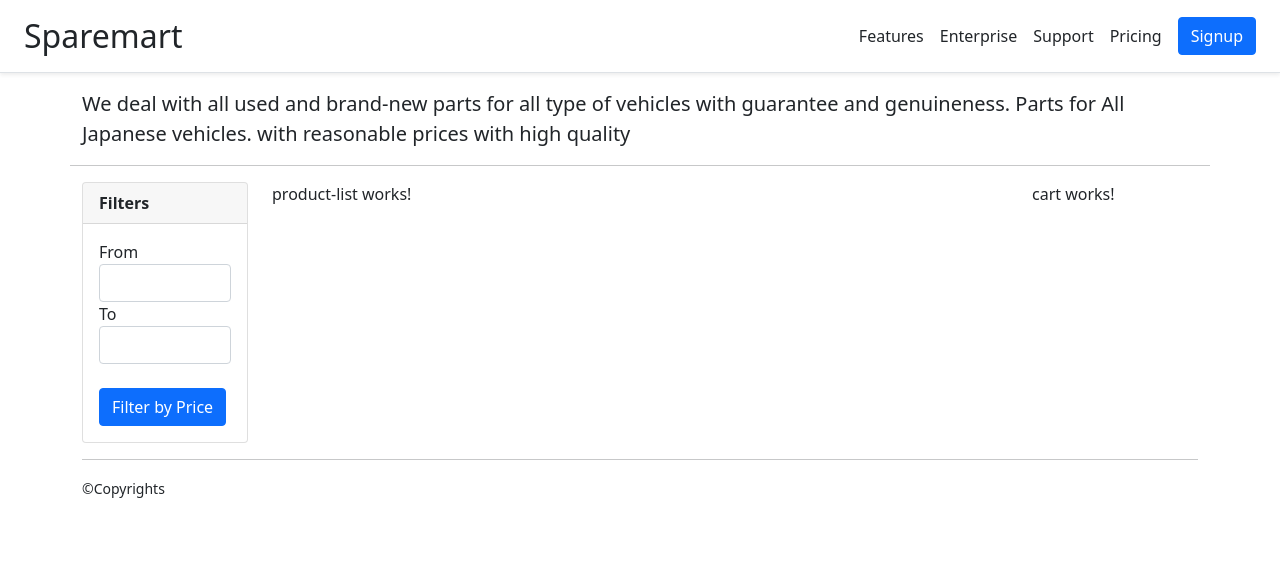
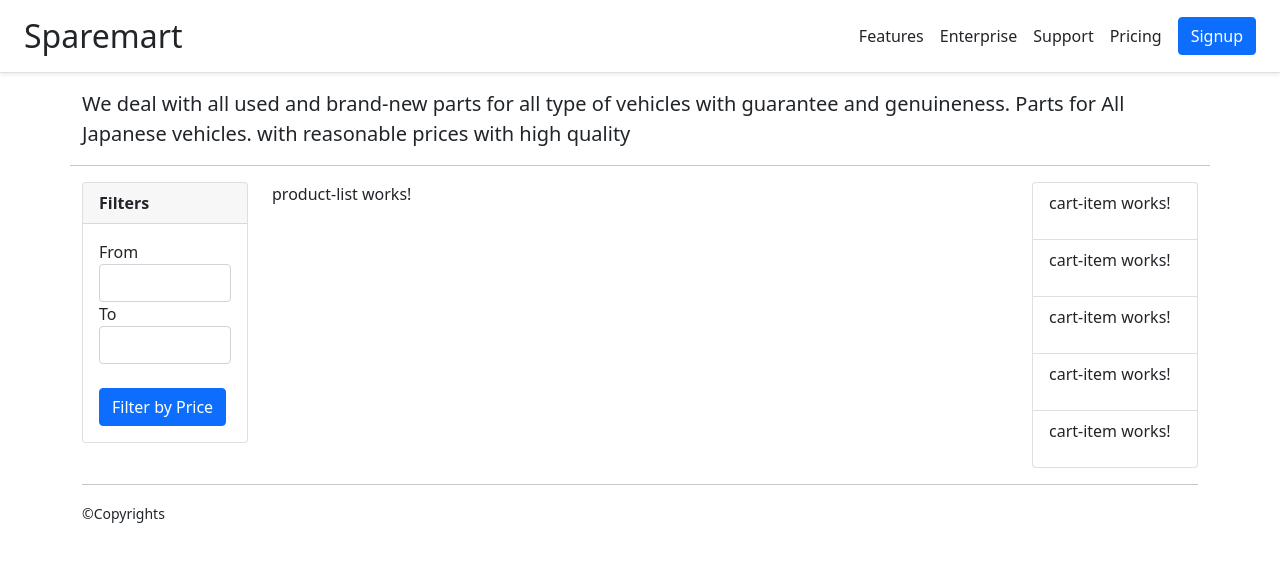
Before and after one commit to NSBM-SPM-2021/github-basics-Waas9963, an Angular app: page / in a window 1280 px wide. Shown: the top 562 px of the page. Built offline with nearby package versions, Linux system fonts and the light colour scheme.

Commit message:
Array for the cart items

```diff
--- a/src/app/app.module.ts
+++ b/src/app/app.module.ts
@@ -9,6 +9,7 @@ import { PartsCartComponent } from './components/parts-cart/parts-cart.component
 import { FiltersComponent } from './components/parts-cart/filters/filters.component';
 import { ProductListComponent } from './components/parts-cart/product-list/product-list.component';
 import { CartComponent } from './components/parts-cart/cart/cart.component';
+import { CartItemComponent } from './components/parts-cart/cart/cart-item/cart-item.component';
 
 @NgModule({
   declarations: [
@@ -19,7 +20,8 @@ import { CartComponent } from './components/parts-cart/cart/cart.component';
     PartsCartComponent,
     FiltersComponent,
     ProductListComponent,
-    CartComponent
+    CartComponent,
+    CartItemComponent
   ],
   imports: [
     BrowserModule
--- /dev/null
+++ b/src/app/components/parts-cart/cart/cart-item/cart-item.component.html
@@ -0,0 +1 @@
+<p>cart-item works!</p>
--- /dev/null
+++ b/src/app/components/parts-cart/cart/cart-item/cart-item.component.ts
@@ -0,0 +1,15 @@
+import { Component, OnInit } from '@angular/core';
+
+@Component({
+  selector: 'app-cart-item',
+  templateUrl: './cart-item.component.html',
+  styleUrls: ['./cart-item.component.css']
+})
+export class CartItemComponent implements OnInit {
+
+  constructor() { }
+
+  ngOnInit(): void {
+  }
+
+}
--- a/src/app/components/parts-cart/cart/cart.component.html
+++ b/src/app/components/parts-cart/cart/cart.component.html
@@ -1 +1,7 @@
-<p>cart works!</p>
+
+<ul class="list-group">
+    <li class="list-group-item" *ngFor="let i of [1,2,3,4,5]">
+        <app-cart-item></app-cart-item>
+    </li>
+
+</ul>
```
Also changed, not shown: src/app/components/parts-cart/cart/cart-item/cart-item.component.css (added), 1 other file (tests, documents, lock files or other folders).
